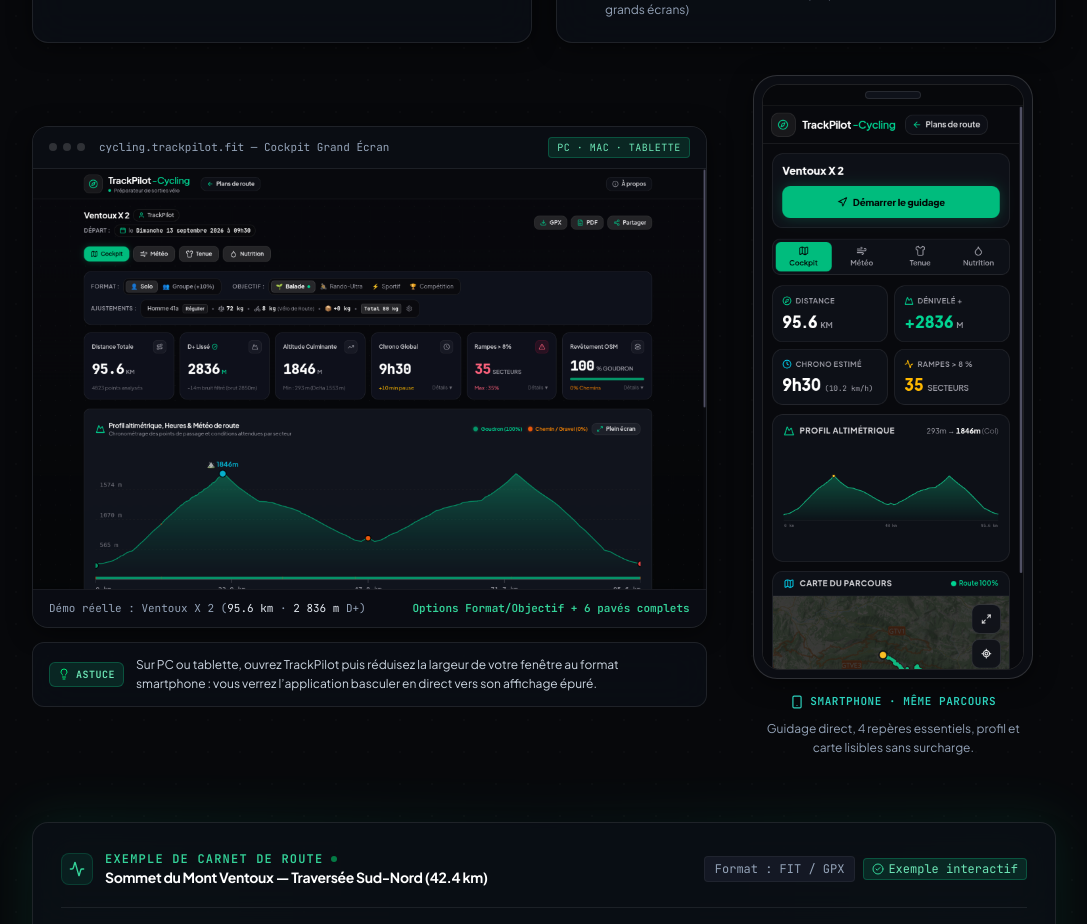
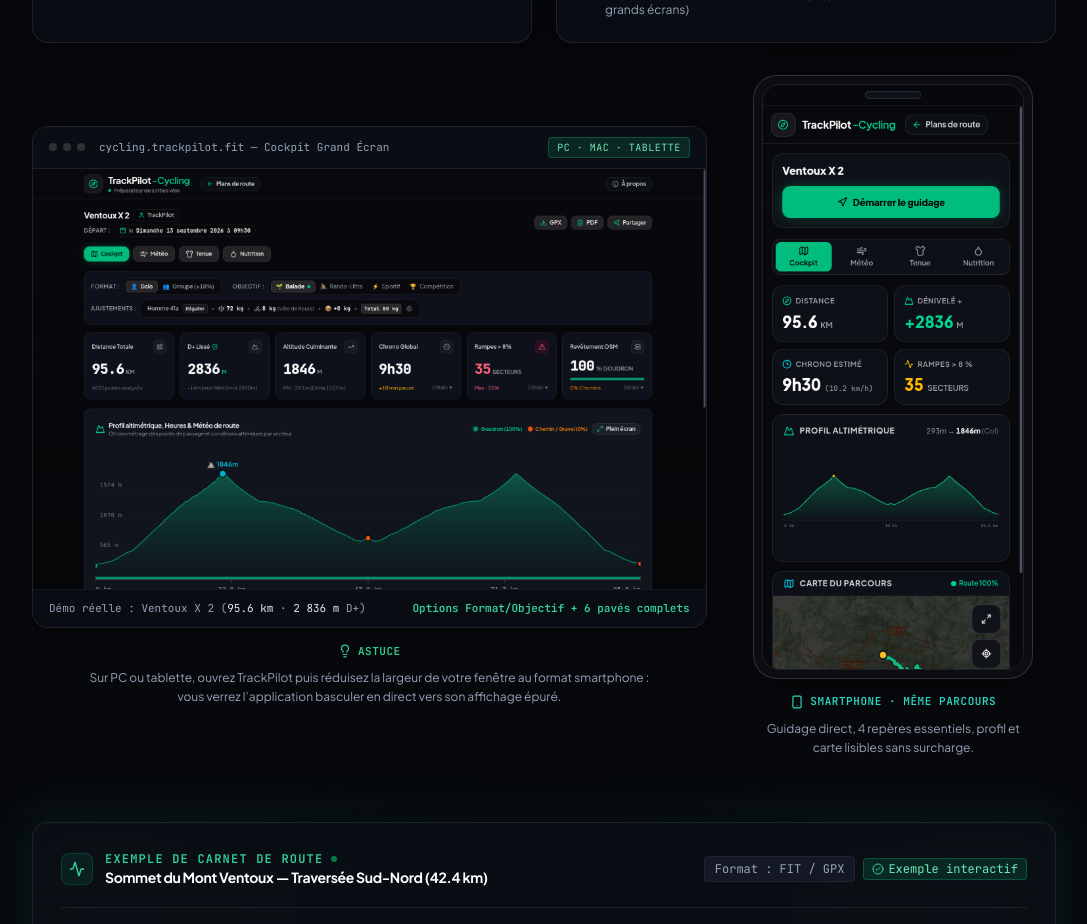
Before and after one commit to roch-manfredini/TrackPilot-Hub, a React (Vite) app: page / in a window 1280 px wide. Shown: the part 1280-2204 px from the top of the page, without its empty margins (96-1183 px from the left). Built offline with nearby package versions, Linux system fonts and the light colour scheme.

Commit message:
style(hub): alignement symétrique de la légende Astuce sous la capture PC

```diff
--- a/src/components/ScreenVersions.tsx
+++ b/src/components/ScreenVersions.tsx
@@ -106,7 +106,7 @@ export const ScreenVersions: React.FC = () => {
       {/* Side-by-Side Real Screenshots Comparison (Ventoux X 2 Demo) */}
       <div className="mt-6 sm:mt-8 grid grid-cols-1 lg:grid-cols-12 gap-5 sm:gap-6 items-center">
         {/* Desktop Screenshot Frame + Live Resize Tip (8 cols) */}
-        <div className="lg:col-span-8 flex flex-col gap-3.5">
+        <div className="lg:col-span-8 flex flex-col">
           <div className="rounded-2xl glass-panel border border-brand-500/30 overflow-hidden shadow-card">
             <div className="flex items-center justify-between gap-3 px-4 py-2.5 bg-dark-900/95 border-b border-white/[0.08]">
               <div className="flex items-center gap-2 min-w-0">
@@ -145,13 +145,13 @@ export const ScreenVersions: React.FC = () => {
             </div>
           </div>
 
-          {/* Short live-resize tip */}
-          <div className="rounded-xl glass-panel border border-white/10 bg-dark-900/70 px-4 py-3 flex items-start sm:items-center gap-3">
-            <div className="inline-flex items-center gap-1.5 text-[10px] font-mono font-bold uppercase tracking-wider px-2 py-1 rounded-md bg-brand-500/15 text-brand-300 border border-brand-500/30 shrink-0">
-              <Lightbulb className="w-3 h-3 text-brand-neon" />
+          {/* Short live-resize tip (symmetrical to mobile caption) */}
+          <div className="mt-3 text-center max-w-xl mx-auto">
+            <div className="inline-flex items-center gap-1.5 text-[11px] font-mono uppercase tracking-wider text-brand-400 font-semibold">
+              <Lightbulb className="w-3.5 h-3.5" />
               <span>Astuce</span>
             </div>
-            <p className="text-xs text-slate-300 leading-relaxed">
+            <p className="mt-1 text-xs text-slate-400 leading-relaxed">
               Sur PC ou tablette, ouvrez TrackPilot puis réduisez la largeur de votre fenêtre au format smartphone : vous verrez l’application basculer en direct vers son affichage épuré.
             </p>
           </div>
```
